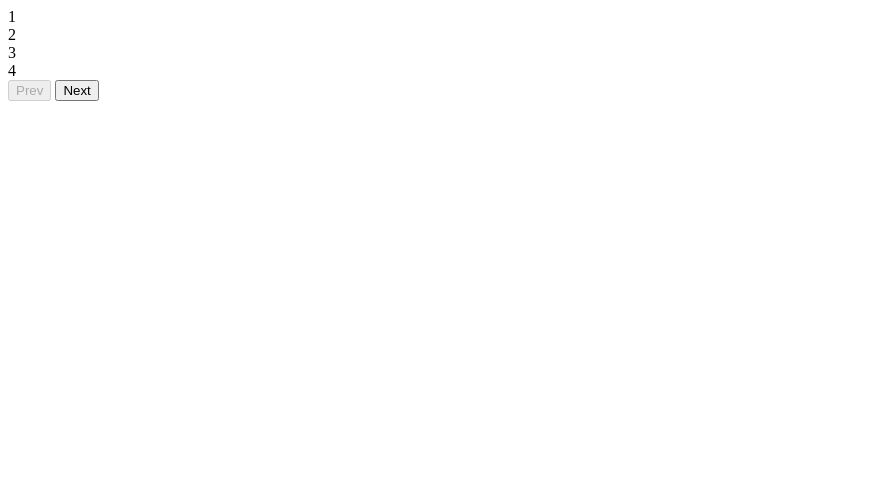
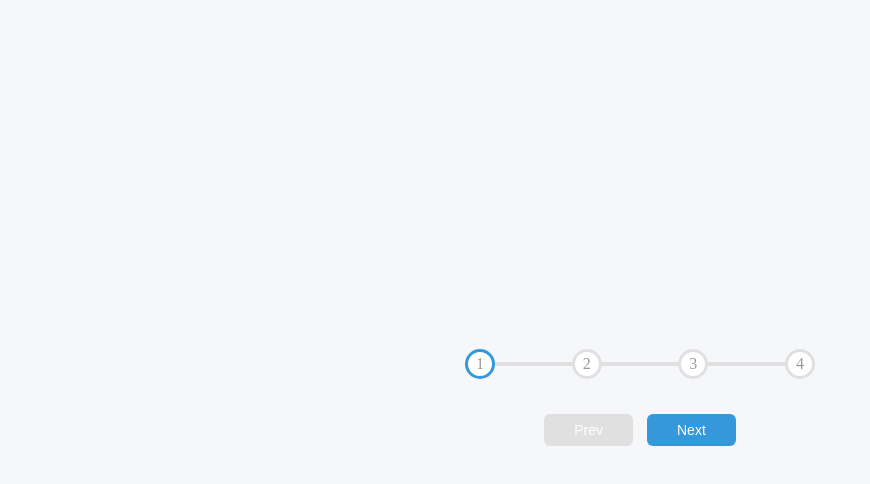
Before and after one commit to ilya-star-dev/50_day, a plain HTML site: page Day_2/index.html in a window 1280 px wide. Shown: the whole page, without its empty margins (0-870 px from the left). Drawn offline with Linux system fonts and the light colour scheme.

Commit message:
day_2 progress bar completed

```diff
--- a/Day_2/index.html
+++ b/Day_2/index.html
@@ -9,12 +9,11 @@
     <body>
         <div class="container">
             <div class="progress-container">
-                <div class="progress" id="progress">
-                    <div class="circle active">1</div>
-                    <div class="circle">2</div>
-                    <div class="circle">3</div>
-                    <div class="circle">4</div>
-                </div>
+                <div class="progress" id="progress"></div>
+                <div class="circle active">1</div>
+                <div class="circle">2</div>
+                <div class="circle">3</div>
+                <div class="circle">4</div>
             </div>
             <button class="btn" id="prev" disabled>Prev</button>
             <button class="btn" id="next">Next</button>
--- a/Day_2/script.js
+++ b/Day_2/script.js
@@ -0,0 +1,44 @@
+const progress = document.getElementById("progress")
+const prev = document.getElementById("prev")
+const next = document.getElementById("next")
+const circles = document.querySelectorAll(".circle")
+
+let currentActive = 1
+
+next.addEventListener("click", () => {
+    currentActive++
+    if (currentActive > circles.length) {
+        currentActive = circles.length
+    }
+    update()
+})
+
+prev.addEventListener("click", () => {
+    currentActive--
+    if (currentActive < 1) {
+        currentActive = 1
+    }
+    update()
+})
+
+function update() {
+    circles.forEach((circle, idx) => {
+        if (idx < currentActive) {
+            circle.classList.add("active")
+        } else {
+            circle.classList.remove("active")
+        }
+    })
+
+    const actives = document.querySelectorAll(".active")
+
+    progress.style.width = ((actives.length - 1) / (circles.length - 1)) * 100 + "%"
+if (currentActive === 1){
+  prev.disabled = true
+} else if (currentActive === circles.length){
+  next.disabled = true
+} else {
+  prev.disabled = false
+  next.disabled = false
+}
+  }
--- a/Day_2/style.css
+++ b/Day_2/style.css
@@ -1,3 +1,95 @@
+:root{
+    --line-border-fill: #3498db;
+    --line-border-empty: #e0e0e0;
+}
 * {
     box-sizing: border-box;
 }
+body {
+    background-color: #f6f7fb;
+    display: flex;
+    justify-content: center;
+    align-items: center;
+    height: 100vh;
+    overflow: hidden;
+    margin: 0px;
+}
+
+.container {
+    text-align: center;
+}
+
+.progress-container {
+    display: flex;
+    justify-content: space-between;
+    position: relative;
+    margin-bottom: 30px;
+    max-width: 100%;
+    width: 350px;
+}
+.progress-container::before {
+    content: "";
+    height: 4px;
+    width: 100%;
+    transform: translateY(-50%);
+    background-color: var(--line-border-empty);
+    position: absolute;
+    top: 50%;
+    z-index: -1;
+}
+.progress {
+    height: 4px;
+    width: 0%;
+    transform: translateY(-50%);
+    background-color: var(--line-border-fill);
+    position: absolute;
+    top: 50%;
+    z-index: -1;
+    transition: 0.4s ease;
+}
+
+.circle {
+    background-color: #fff;
+    color: #999;
+    border-radius: 50%;
+    width: 30px;
+    height: 30px;
+    display: flex;
+    justify-content: center;
+    align-items: center;
+    border: 3px solid var(--line-border-empty);
+}
+
+.circle.active{
+    border-color: var(--line-border-fill);
+}
+
+.btn{
+    background-color: var(--line-border-fill);
+    color: white;
+    border: 0;
+    border-radius:6px ;
+    -webkit-border-radius:6px ;
+    -moz-border-radius:6px ;
+    -ms-border-radius:6px ;
+    -o-border-radius:6px ;
+    padding: 8px 30px;
+    margin: 5px;
+    font-size: 14px;
+}
+.btn:active{
+    transform: scale(0.98);
+    -webkit-transform: scale(0.98);
+    -moz-transform: scale(0.98);
+    -ms-transform: scale(0.98);
+    -o-transform: scale(0.98);
+}
+
+.btn:focus{
+    outline: 0;
+}
+
+.btn:disabled{
+    background-color: var(--line-border-empty);
+    cursor: not-allowed;
+}
```
